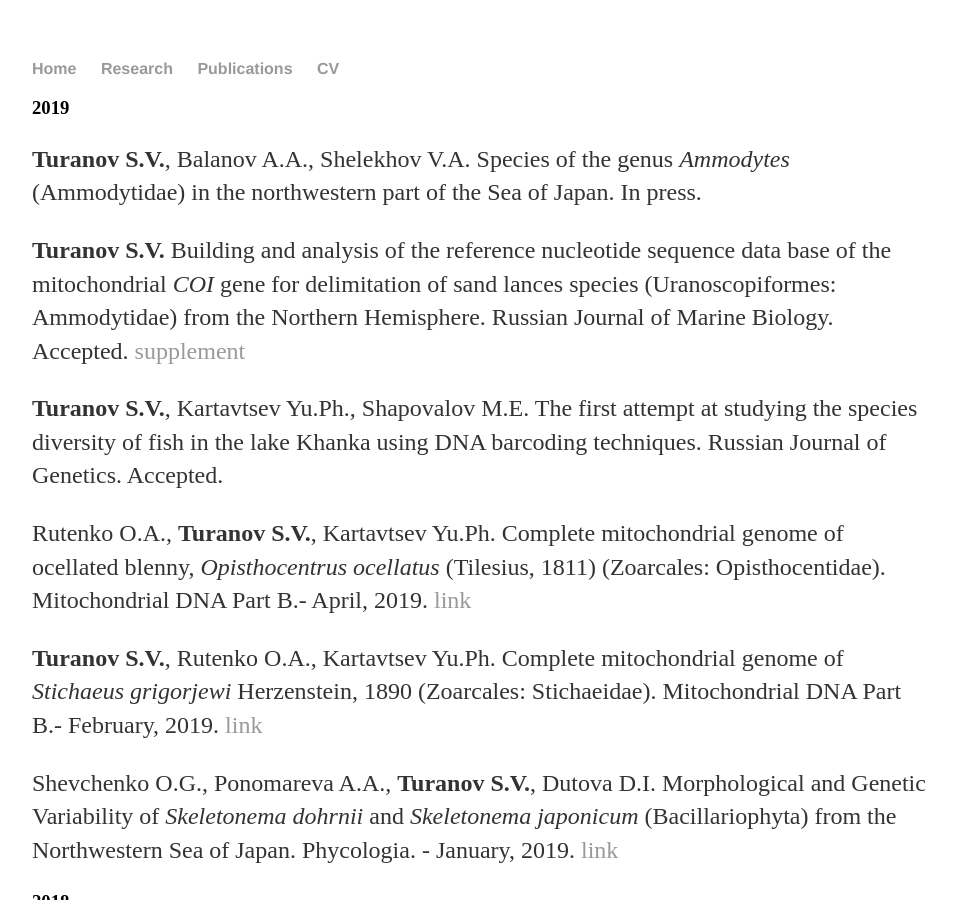
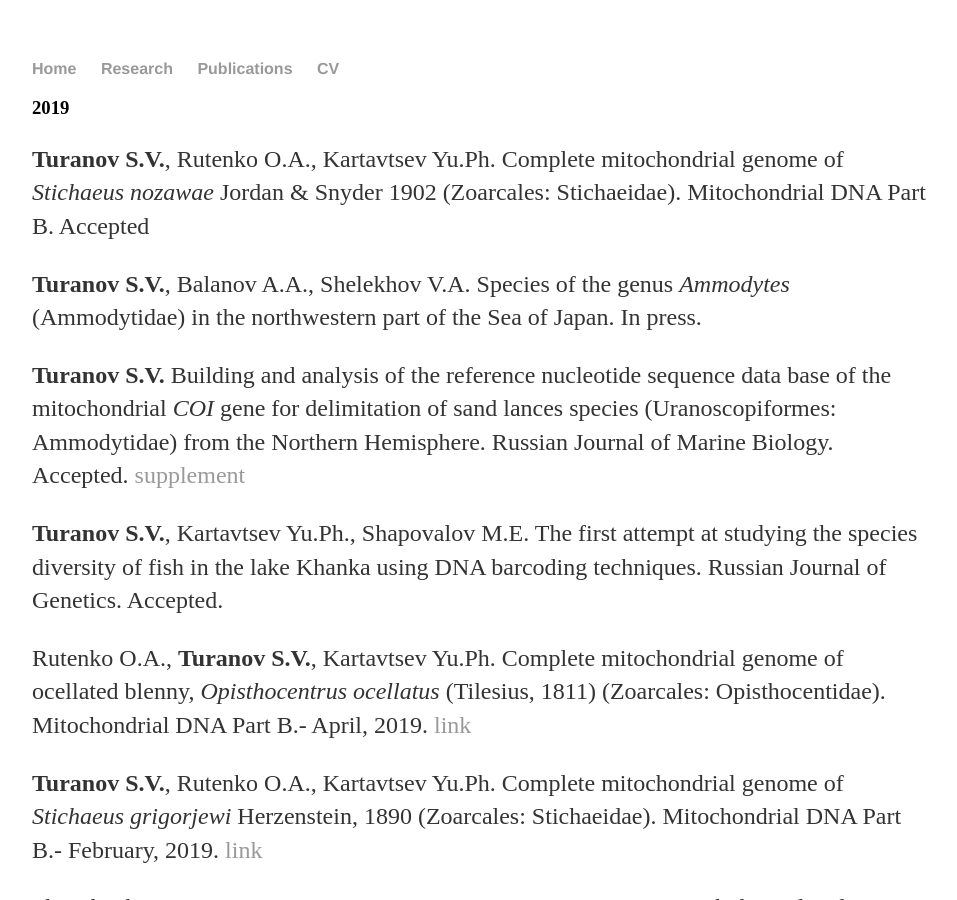
Before and after one commit to Sturcoal/Sturcoal.github.io, a Jekyll site: the page built from Publications.html, in a window 1280 px wide and 900 px high. Shown: the whole window, without its empty margins (160-1117 px from the left). Built offline with Jekyll 4.4.1, drawn with Linux system fonts in a browser that asks for light colours.

Commit message:
Update Publications.html

```diff
--- a/Publications.html
+++ b/Publications.html
@@ -4,6 +4,7 @@ title: Sergei Turanov
 ---
 <div class="blurb">
 	<h3>2019</h3>
+	<p><b>Turanov S.V.</b>, Rutenko O.A., Kartavtsev Yu.Ph. Complete mitochondrial genome of <i>Stichaeus nozawae</i> Jordan & Snyder 1902 (Zoarcales: Stichaeidae). Mitochondrial DNA Part B. Accepted <p>
 	<p><b>Turanov S.V.</b>, Balanov A.A., Shelekhov V.A. Species of the genus <i>Ammodytes</i> (Ammodytidae) in the northwestern part of the Sea of Japan. In press. <p>
 	<p><b>Turanov S.V.</b> Building and analysis of the reference nucleotide sequence data base of the mitochondrial <i>COI</i> gene for delimitation of sand lances species (Uranoscopiformes: Ammodytidae) from the Northern Hemisphere. Russian Journal of Marine Biology. Accepted. <a href="https://github.com/Sturcoal/Ammodytes/blob/master/README.md">supplement</a> <p><p>
 	<p><b>Turanov S.V.</b>, Kartavtsev Yu.Ph., Shapovalov M.E. The first attempt at studying the species diversity of fish in the lake Khanka using DNA barcoding techniques. Russian Journal of Genetics. Accepted. <p>
```
